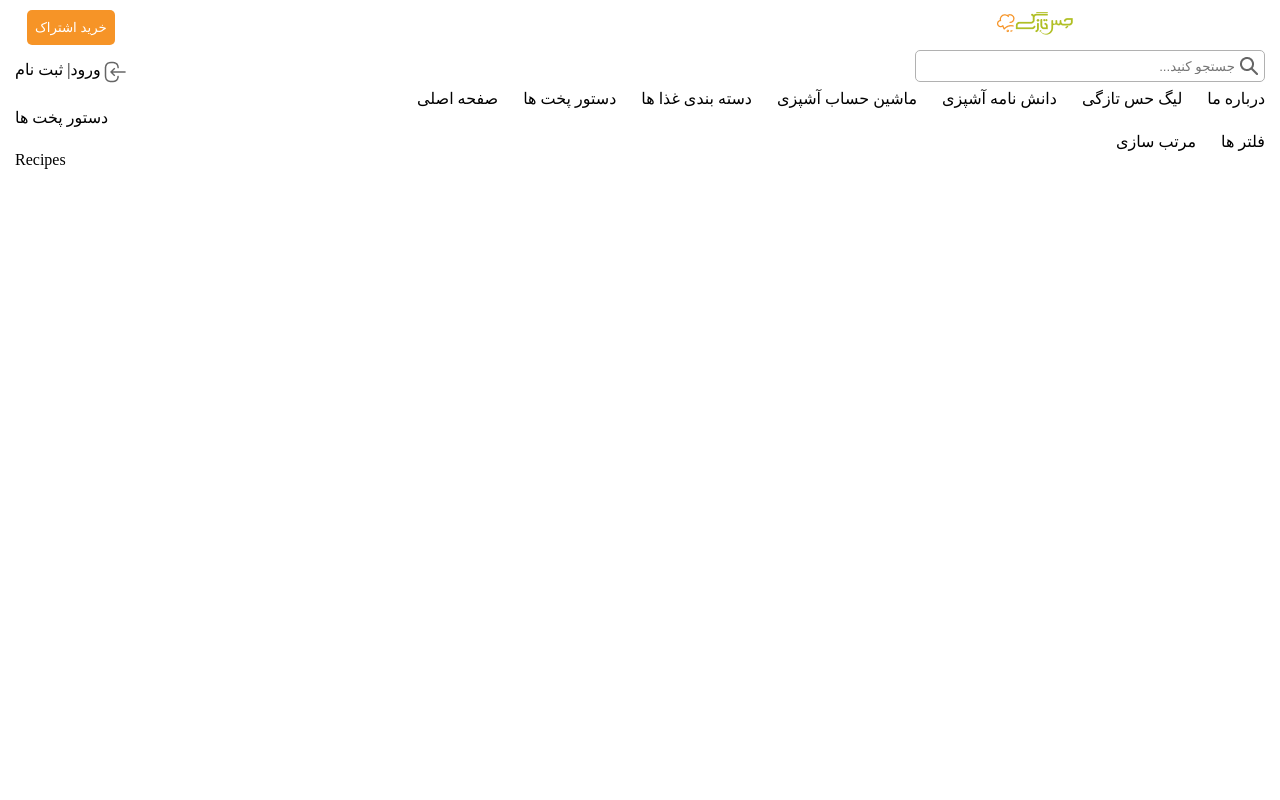
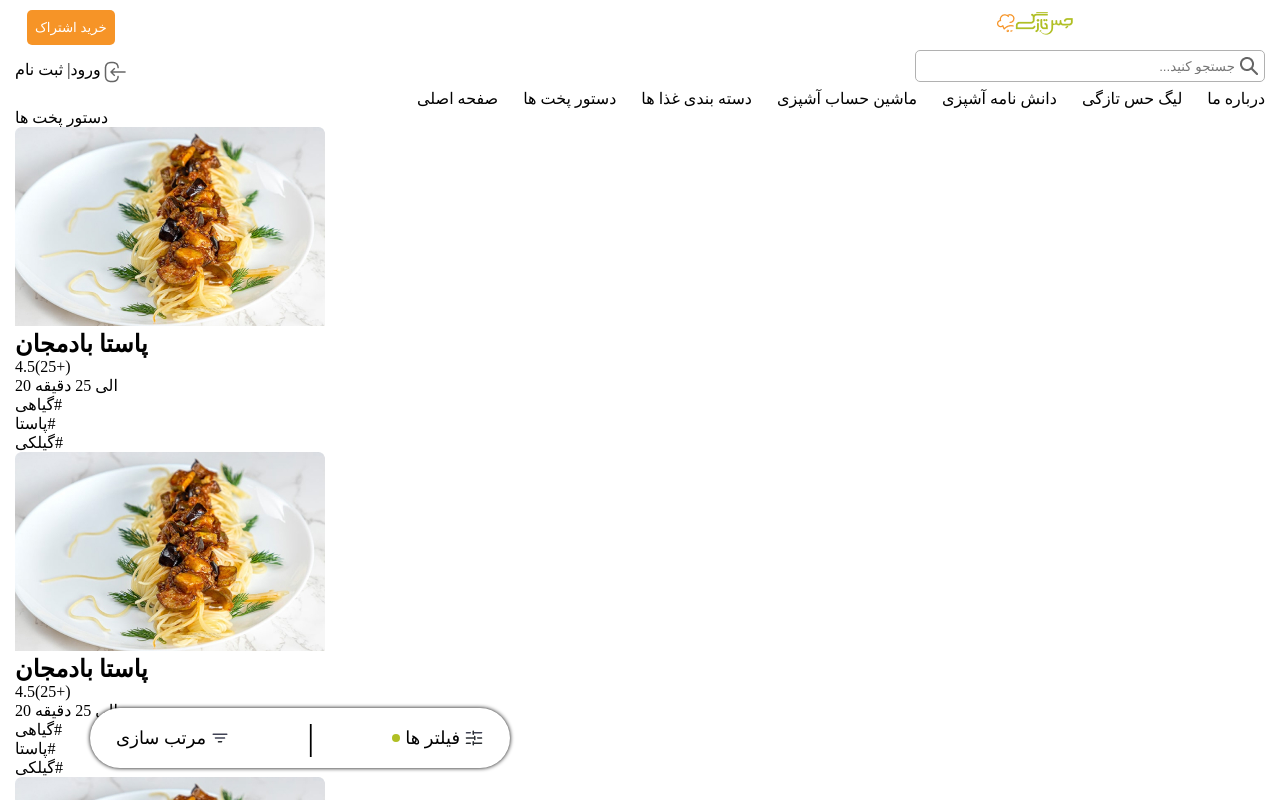
Before and after one commit to sediqullahbadakhsh/recipes, a React (Vite) app: page / in a window 1280 px wide. Shown: the top 800 px of the page. Built offline with nearby package versions, Linux system fonts and the light colour scheme.

Commit message:
create floating buttons

```diff
--- a/src/assets/style/Items.css
+++ b/src/assets/style/Items.css
@@ -10,3 +10,35 @@
 .active {
   display: block;
 }
+
+.floating-button {
+  position: fixed;
+  bottom: 4%;
+  left: 7%;
+  width: 420px;
+  height: 60px;
+  display: flex;
+  justify-content: space-around;
+  align-items: center;
+  border-radius: 30px;
+  box-shadow: 0 0 4px 0;
+  background-color: #fff;
+}
+
+.floating-button > .vector {
+  font-size: 35px;
+}
+.floating-button > .sortButton,
+.filterButton {
+  font-size: 18px;
+  display: flex;
+  align-items: center;
+  gap: 5px;
+  cursor: pointer;
+}
+.circle {
+  background-color: #b0bf24;
+  height: 8px;
+  width: 8px;
+  border-radius: 8px;
+}
--- a/src/components/Items.jsx
+++ b/src/components/Items.jsx
@@ -1,9 +1,13 @@
 import { useState } from "react";
+import { itemList, filters, sorting } from "./data";
 
 import Filters from "./Filters";
 import Recipes from "./Recipes";
 import Sorts from "./Sorts";
+
 import "../assets/style/Items.css";
+import setting from "../assets/Images/setting-5.png";
+import sort from "../assets/Images/sort.png";
 
 const Items = () => {
   const [activeFilter, setActiveFilter] = useState(false);
@@ -11,9 +15,20 @@ const Items = () => {
   return (
     <div>
       <div>دستور پخت ها</div>
-      <ul>
-        <li onClick={() => setActiveSort(!activeSort)}>مرتب سازی</li>
-        <li onClick={() => setActiveFilter(!activeFilter)}>فلتر ها</li>
+      <ul className="floating-button">
+        <li className="sortButton" onClick={() => setActiveSort(!activeSort)}>
+          <p>مرتب سازی</p>
+          <img src={sort} alt="sort" />
+        </li>
+        <li className="vector">|</li>
+        <li
+          className="filterButton"
+          onClick={() => setActiveFilter(!activeFilter)}
+        >
+          <span className="circle"></span>
+          <p>فیلتر ها</p>
+          <img src={setting} alt="filter" />
+        </li>
       </ul>
       <div className="container">
         <div className="main-container">
@@ -21,7 +36,7 @@ const Items = () => {
             <Sorts />
           </div>
           <div className={`recipe-container `}>
-            <Recipes />
+            <Recipes recipes={itemList} />
           </div>
         </div>
         <div
--- a/src/components/Recipes.jsx
+++ b/src/components/Recipes.jsx
@@ -1,4 +1,24 @@
-const Recipes = () => {
-  return <div>Recipes</div>;
+const Recipes = ({ recipes }) => {
+  return (
+    <div>
+      {recipes.map((recipe) => {
+        return (
+          <div key={recipe.id}>
+            <img src={recipe.image} alt={`Recipe ${recipe.id}`} />
+            <h2>{recipe.name}</h2>
+            <div>
+              <p>{recipe.rating}</p>
+              <p>{recipe.time}</p>
+              <div>
+                {recipe.keywords.map((keyw) => {
+                  return <p>{`${keyw}#`}</p>;
+                })}
+              </div>
+            </div>
+          </div>
+        );
+      })}
+    </div>
+  );
 };
 export default Recipes;
--- a/src/components/itemList.js
+++ b/src/components/data.js
@@ -2,8 +2,7 @@ import image from "../assets/Images/image.jpg";
 export const itemList = [
   {
     id: 1,
-
-    image: { image },
+    image: image,
     name: "پاستا بادمجان",
     time: "20 الی 25 دقیقه",
     keywords: ["گیاهی", "پاستا", "گیلکی"],
@@ -11,8 +10,7 @@ export const itemList = [
   },
   {
     id: 2,
-
-    image: { image },
+    image: image,
     name: "پاستا بادمجان",
     time: "20 الی 25 دقیقه",
     keywords: ["گیاهی", "پاستا", "گیلکی"],
@@ -20,8 +18,7 @@ export const itemList = [
   },
   {
     id: 3,
-
-    image: { image },
+    image: image,
     name: "پاستا بادمجان",
     time: "20 الی 25 دقیقه",
     keywords: ["گیاهی", "پاستا", "گیلکی"],
@@ -29,8 +26,7 @@ export const itemList = [
   },
   {
     id: 4,
-
-    image: { image },
+    image: image,
     name: "پاستا بادمجان",
     time: "20 الی 25 دقیقه",
     keywords: ["گیاهی", "پاستا", "گیلکی"],
@@ -38,8 +34,7 @@ export const itemList = [
   },
   {
     id: 5,
-
-    image: { image },
+    image: image,
     name: "پاستا بادمجان",
     time: "20 الی 25 دقیقه",
     keywords: ["گیاهی", "پاستا", "گیلکی"],
@@ -47,8 +42,7 @@ export const itemList = [
   },
   {
     id: 6,
-
-    image: { image },
+    image: image,
     name: "پاستا بادمجان",
     time: "20 الی 25 دقیقه",
     keywords: ["گیاهی", "پاستا", "گیلکی"],
@@ -56,8 +50,7 @@ export const itemList = [
   },
   {
     id: 7,
-
-    image: { image },
+    image: image,
     name: "پاستا بادمجان",
     time: "20 الی 25 دقیقه",
     keywords: ["گیاهی", "پاستا", "گیلکی"],
@@ -65,8 +58,7 @@ export const itemList = [
   },
   {
     id: 8,
-
-    image: { image },
+    image: image,
     name: "پاستا بادمجان",
     time: "20 الی 25 دقیقه",
     keywords: ["گیاهی", "پاستا", "گیلکی"],
@@ -74,8 +66,7 @@ export const itemList = [
   },
   {
     id: 9,
-
-    image: { image },
+    image: image,
     name: "پاستا بادمجان",
     time: "20 الی 25 دقیقه",
     keywords: ["گیاهی", "پاستا", "گیلکی"],
@@ -83,7 +74,7 @@ export const itemList = [
   },
   {
     id: 10,
-    image: { image },
+    image: image,
     name: "پاستا بادمجان",
     time: "20 الی 25 دقیقه",
     keywords: ["گیاهی", "پاستا", "گیلکی"],
@@ -91,7 +82,7 @@ export const itemList = [
   },
   {
     id: 11,
-    image: { image },
+    image: image,
     name: "پاستا بادمجان",
     time: "20 الی 25 دقیقه",
     keywords: ["گیاهی", "پاستا", "گیلکی"],
@@ -99,7 +90,7 @@ export const itemList = [
   },
   {
     id: 12,
-    image: { image },
+    image: image,
     name: "پاستا بادمجان",
     time: "20 الی 25 دقیقه",
     keywords: ["گیاهی", "پاستا", "گیلکی"],
@@ -107,7 +98,7 @@ export const itemList = [
   },
   {
     id: 13,
-    image: { image },
+    image: image,
     name: "پاستا بادمجان",
     time: "20 الی 25 دقیقه",
     keywords: ["گیاهی", "پاستا", "گیلکی"],
@@ -115,7 +106,7 @@ export const itemList = [
   },
   {
     id: 14,
-    image: { image },
+    image: image,
     name: "پاستا بادمجان",
     time: "20 الی 25 دقیقه",
     keywords: ["گیاهی", "پاستا", "گیلکی"],
@@ -123,7 +114,7 @@ export const itemList = [
   },
   {
     id: 15,
-    image: { image },
+    image: image,
     name: "پاستا بادمجان",
     time: "20 الی 25 دقیقه",
     keywords: ["گیاهی", "پاستا", "گیلکی"],
@@ -131,7 +122,7 @@ export const itemList = [
   },
   {
     id: 16,
-    image: { image },
+    image: image,
     name: "پاستا بادمجان",
     time: "20 الی 25 دقیقه",
     keywords: ["گیاهی", "پاستا", "گیلکی"],
@@ -139,10 +130,60 @@ export const itemList = [
   },
   {
     id: 17,
-    image: { image },
+    image: image,
     name: "پاستا بادمجان",
     time: "20 الی 25 دقیقه",
     keywords: ["گیاهی", "پاستا", "گیلکی"],
     rating: "4.5(25+)",
   },
 ];
+
+export const filters = [
+  {
+    name: "دسته بندی غذایی",
+    types: [
+      "خوارک گوشت",
+      "خوارک حبوبات",
+      "چوجه کباب",
+      " بورانی",
+      "پیش غذا,",
+      "کوفته - کبه",
+      "دسر",
+      "کیک",
+      "دریایی",
+      "آش",
+      "سوپ",
+      "خورشت",
+      "کباب",
+      "پاستا",
+      "گراتن",
+      "پیتزا",
+    ],
+  },
+  {
+    name: "روش پخت",
+    types: [
+      "جوشاندن",
+      "باربکیو یا منقل",
+      "آرام پز",
+      "مخلوط کردن",
+      "تف دادن",
+      "گریل کردن",
+      "پخت با فر",
+      "دم کردن",
+      "بخاریز",
+      "سرخ کردن",
+    ],
+  },
+  {
+    name: "مزه",
+    types: ["ادویه ای", "ملس", "ترش", "نرمال"],
+  },
+];
+
+export const sorting = [
+  { id: 1, name: "جدیدترین" },
+  { id: 2, ame: "یمی ترین" },
+  { id: 3, ame: "بوب ترین" },
+  { id: 4, ame: "یگان" },
+];
--- a/src/components/sortingList.js
+++ /dev/null
@@ -1,6 +0,0 @@
-export const sorting = [
-  { id: 1, name: "جدیدترین" },
-  { id: 2, name: "قدیمی ترین" },
-  { id: 3, name: "محبوب ترین" },
-  { id: 4, name: "رایگان" },
-];
```
Also changed, not shown: src/components/filtersList.js (deleted, +0 -42 lines), src/assets/Images/setting-5.png (added), src/assets/Images/sort.png (added).
